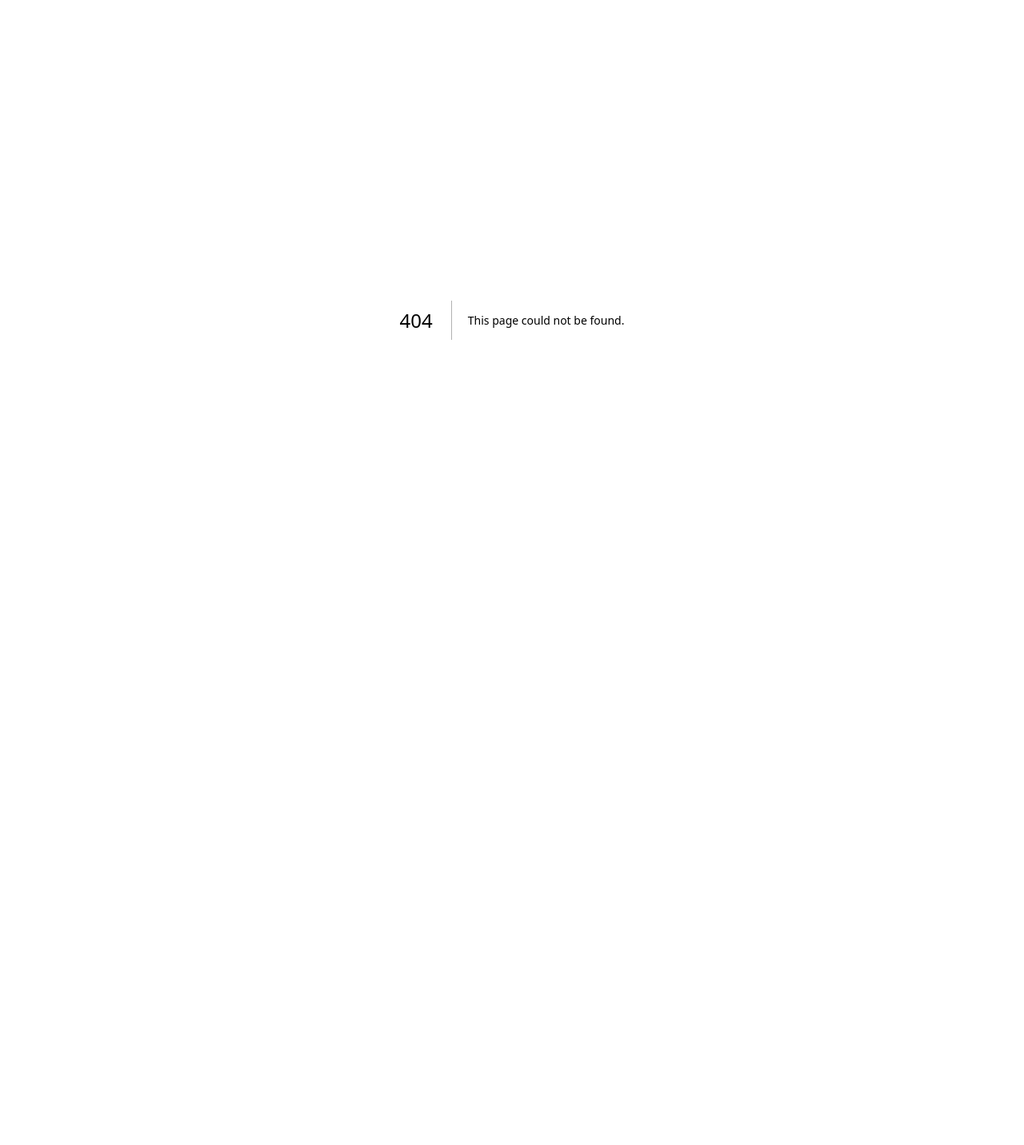
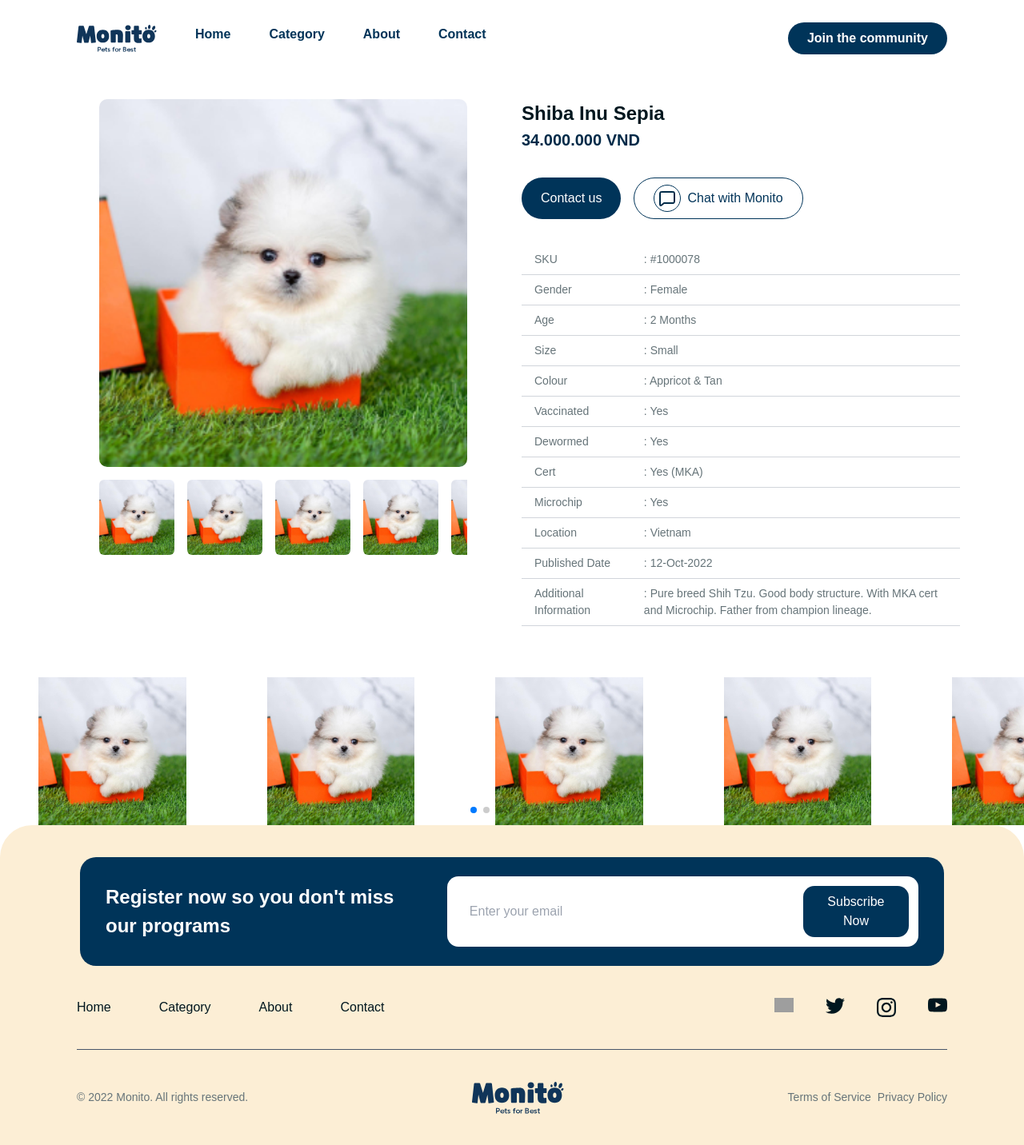
Before and after one commit to Glory-mmachi/Monito-hub, a Next.js app: page /category/1 in a window 1280 px wide. Before the commit this address had no page. Shown: the whole page at 80% size. Before the commit the page ends 800 px from the top, so only its background shows below. Built offline with nearby package versions, Linux system fonts and the light colour scheme; grey boxes are pictures that could not be loaded.

Commit message:
Added categories page

```diff
--- a/package.json
+++ b/package.json
@@ -11,7 +11,8 @@
   "dependencies": {
     "next": "^15.0.2",
     "react": "^18.3.1",
-    "react-dom": "^18.3.1"
+    "react-dom": "^18.3.1",
+    "swiper": "^11.1.14"
   },
   "devDependencies": {
     "@types/node": "^20",
--- /dev/null
+++ b/src/app/category/[CategoryDetails]/page.jsx
@@ -0,0 +1,142 @@
+"use client";
+import React from "react";
+import Image from "next/image";
+import Navbar from "../../components/Navbar";
+import Footer from "../../components/Footer";
+
+import { Pagination, Navigation } from "swiper/modules";
+import { Swiper, SwiperSlide } from "swiper/react";
+import "swiper/css"; // core Swiper styles
+import "swiper/css/navigation"; // styles for specific modules
+import "swiper/css/pagination";
+
+export default function page({ params }) {
+  return (
+    <section>
+      <Navbar />
+      <section className="align-middle">
+        <main className="flex flex-col md:flex-row mt-7 gap-6 px-4 md:px-10 lg:px-20">
+          <div className="w-full md:w-1/2 flex flex-col items-center">
+            <div className="w-full max-w-[460px] overflow-hidden flex flex-col gap-4 items-center">
+              <Image
+                className="rounded-[10px] w-full"
+                src="/pomeranian_white_White.jpg"
+                alt="dog"
+                width={460}
+                height={400}
+              />
+              <div className="flex gap-4 overflow-x-auto">
+                {Array(5)
+                  .fill()
+                  .map((_, index) => (
+                    <Image
+                      key={index}
+                      className="rounded-[6px] w-[94px] h-[94px] flex-shrink-0"
+                      src="/pomeranian_white_White.jpg"
+                      alt={`dog ${index}`}
+                      width={94}
+                      height={94}
+                    />
+                  ))}
+              </div>
+            </div>
+          </div>
+          <div className="w-full md:w-1/2">
+            <h1 className="text-[20px] md:text-[24px] font-[700] text-[#00171F]">
+              Shiba Inu Sepia
+            </h1>
+            <p className="text-[18px] md:text-[20px] font-[700] text-[#002A48]">
+              34.000.000 VND
+            </p>
+
+            {/* buttons */}
+            <div className="flex gap-4 mt-6 md:mt-8">
+              <button className="bg-[#003459] text-[14px] lg:text-[16px] font-[500] text-white px-4 lg:px-6 py-2 rounded-full transition-all duration-300 hover:bg-[#316377] hover:shadow-lg active:scale-95">
+                Contact us
+              </button>
+              <button className="flex items-center text-[#003459] text-[14px] lg:text-[16px] font-[500] border border-[#003459] px-4 lg:px-6 py-2 rounded-full transition-transform duration-200 hover:scale-105">
+                <span className="border border-[#003459] rounded-full mr-2 p-1">
+                  <Image
+                    src="/Chat_Dots.svg"
+                    alt="chat"
+                    width={24}
+                    height={24}
+                  />
+                </span>
+                Chat with Monito
+              </button>
+            </div>
+
+            {/* Responsive Table */}
+            <div className="mt-8 overflow-x-auto">
+              <table className="min-w-full">
+                <tbody className="text-[14px] font-[500] text-[#667479]">
+                  {[
+                    { label: "SKU", value: "#1000078" },
+                    { label: "Gender", value: "Female" },
+                    { label: "Age", value: "2 Months" },
+                    { label: "Size", value: "Small" },
+                    { label: "Colour", value: "Appricot & Tan" },
+                    { label: "Vaccinated", value: "Yes" },
+                    { label: "Dewormed", value: "Yes" },
+                    { label: "Cert", value: "Yes (MKA)" },
+                    { label: "Microchip", value: "Yes" },
+                    { label: "Location", value: "Vietnam" },
+                    { label: "Published Date", value: "12-Oct-2022" },
+                    {
+                      label: "Additional Information",
+                      value: `Pure breed Shih Tzu. Good body structure.
+                              With MKA cert and Microchip. Father from champion lineage.`,
+                    },
+                  ].map((row, index) => (
+                    <tr key={index} className="border-b border-gray-300">
+                      <td className="px-4 py-2">{row.label}</td>
+                      <td className="px-4 py-2">: {row.value}</td>
+                    </tr>
+                  ))}
+                </tbody>
+              </table>
+            </div>
+          </div>
+        </main>
+      </section>
+
+      <Swiper
+        modules={[Pagination, Navigation]}
+        spaceBetween={5} // Reduced gap between slides
+        slidesPerView={2.5} // 1 slide per view on mobile by default
+        pagination={{ clickable: true }}
+        navigation={false}
+        breakpoints={{
+          640: {
+            slidesPerView: 2.5, // 2 slides per view on small screens
+            spaceBetween: 5, // Reduced gap
+          },
+          768: {
+            slidesPerView: 3.5, // 3 slides per view on medium screens
+            spaceBetween: 5, // Reduced gap
+          },
+          1024: {
+            slidesPerView: 4.5, // 4 slides per view on large screens
+            spaceBetween: 5, // Reduced gap
+          },
+        }}
+        className="mySwiper"
+      >
+        {[1, 2, 3, 4, 5, 6, 7, 8, 9, 10].map((item, index) => (
+          <SwiperSlide key={index}>
+            <Image
+              src="/pomeranian_white_White.jpg"
+              alt={`Customer ${index}`}
+              width={328}
+              height={853}
+              className="rounded-lg w-full h-auto mt-16 px-4 sm:px-6 md:px-8 lg:px-10 xl:px-12" // Padding remains the same
+            />
+          </SwiperSlide>
+        ))}
+      </Swiper>
+
+      <Footer />
+    </section>
+  );
+}
--- /dev/null
+++ b/src/app/category/page.jsx
@@ -0,0 +1,13 @@
+import Navbar from "../components/Navbar";
+import Categories from "../components/Categories";
+import Footer from "../components/Footer";
+
+export default function page() {
+  return (
+    <section>
+      <Navbar />
+      <Categories />
+      <Footer />
+    </section>
+  );
+}
--- a/src/app/components/Categories.jsx
+++ b/src/app/components/Categories.jsx
@@ -1,5 +1,6 @@
 import React from "react";
 import Image from "next/image";
+import Link from "next/link";
 
 export default function Categories() {
   const petsArray = [
@@ -80,7 +81,7 @@ export default function Categories() {
               Take a look at some of our pets
             </h2>
           </div>
-          <div>
+          <Link href="/category">
             <button className="hidden md:flex md:justify-center md:items-center text-[#003459] text-[14px] font-[500] border border-[#003459] px-4 lg:px-6 py-2 rounded-[57px] transition-transform duration-200 hover:scale-105">
               View more
               <span className="ml-2">
@@ -92,7 +93,7 @@ export default function Categories() {
                 />
               </span>
             </button>
-          </div>
+          </Link>
         </section>
         {/* Category section */}
         <section className="flex justify-center">
@@ -102,7 +103,7 @@ export default function Categories() {
                 key={pet.id}
                 className="w-[250px] h-[375px] shadow-md flex flex-col p-2 rounded-[12px] gap-2 mx-auto hover:scale-105 transition-transform duration-500"
               >
-
+             <Link href={`/category/${pet.id}`}>
                 <div className="w-[240px] h-[250px] overflow-hidden rounded-[10px]">
                   <div className="w-full h-full overflow-hidden rounded-[10px] transition-transform duration-500 hover:scale-105">
                     <Image
@@ -114,7 +115,7 @@ export default function Categories() {
                     />
                   </div>
                 </div>
-
+                </Link>
                 {/* Pet name and details */}
                 <h1 className="text-[16px] font-[700]">{pet.name}</h1>
                 <div className="flex items-center gap-1">
--- a/src/app/components/Footer.jsx
+++ b/src/app/components/Footer.jsx
@@ -28,18 +28,21 @@ export default function ProductHero() {
         {/* Input section */}
         <div>
   <section>
-            <div className="max-w-[1080px] mx-auto h-auto md:h-auto flex flex-col md:flex-row justify-between items-center rounded-[20px] bg-[#003459] px-6 md:px-8 py-6 gap-6 md:gap-0">
-              <p className="text-[20px] md:text-[24px] font-[700] text-white mb-4 md:mb-0 text-center md:text-left">
+    <div className="max-w-[1080px] mx-auto h-auto flex  custom:flex-col justify-between items-center rounded-[20px] bg-[#003459] px-4 md:px-8 py-6 gap-6 md:gap-8">
+      {/* Main Text */}
+      <p className="text-[18px] sm:text-[20px] md:text-[24px] font-[700] text-white text-center md:text-left">
         Register now so you don&apos;t miss our programs
       </p>
 
+      {/* Form */}
       <form
         onSubmit={handleSubmit}
-                className="flex flex-col md:flex-row justify-start items-center bg-white rounded-[14px] p-2 md:p-3 gap-[12px] w-full md:w-auto"
+        className="flex flex-col md:flex-row items-center bg-white rounded-[14px] p-2 md:p-3 gap-[12px] w-full md:w-auto"
       >
+        {/* Email Input */}
         <input
           aria-label="Email input"
-                  className={`w-full md:w-[350px] lg:w-[450px] h-[48px] px-4 outline outline-gray-400 rounded-[8px] text-center md:text-left transition focus:outline-[#003459] ${
+          className={`w-full md:w-[350px] lg:w-[450px] h-[48px] px-4 outline-none rounded-[8px] text-center md:text-left transition focus:outline-[#003459] ${
             submitted && "animate-pulse"
           }`}
           type="email"
@@ -47,8 +50,10 @@ export default function ProductHero() {
           value={email}
           onChange={(e) => setEmail(e.target.value)}
         />
+
+        {/* Submit Button */}
         <button
-                  className={`bg-[#003459] text-[16px] text-white px-4 py-2 rounded-[14px] w-full md:w-auto hover:bg-[#005b99] transition duration-300 ${
+          className={`bg-[#003459] text-[14px] md:text-[16px] text-white px-4 py-2 rounded-[14px] w-full md:w-auto hover:bg-[#005b99] transition duration-300 ${
             submitted && "animate-bounce"
           }`}
           aria-label="Subscribe Now"
@@ -57,6 +62,7 @@ export default function ProductHero() {
         </button>
       </form>
 
+      {/* Error Message */}
       {errorMessage && (
         <p className="text-red-500 mt-2 text-center md:text-left animate-pulse">
           {errorMessage}
@@ -65,6 +71,7 @@ export default function ProductHero() {
     </div>
   </section>
 </div>
+
 
         {/* Links section */}
         <div className="flex flex-col md:flex-row justify-between items-center gap-8 md:gap-0">
--- a/src/app/components/Header.jsx
+++ b/src/app/components/Header.jsx
@@ -7,7 +7,13 @@ export default function Header() {
     <section className="bg-[#FCEED5] h-screen relative rounded-b-[40px]">
       <div>
         <Navbar />
-
+        <Image
+        className="absolute top-0 z-10"
+        src="/header_Shape.png"
+        alt="bg"
+        width={400}
+        height={300}
+      />
         {/* Hero section */}
         <main className="md:px-24 px-4 pt-14 text-[#002A48] flex flex-col md:flex-row justify-between">
           {/* Left hero section */}
--- a/src/app/components/Navbar.jsx
+++ b/src/app/components/Navbar.jsx
@@ -12,13 +12,7 @@ export default function Navbar() {
 
   return (
     <div className="relative">
-      <Image
-        className="absolute top-0 z-10"
-        src="/header_Shape.png"
-        alt="bg"
-        width={400}
-        height={300}
-      />
+
       <div className="z-20 md:px-24 px-2 py-7 relative">
         {/* Mobile view */}
         <div>
@@ -56,25 +50,37 @@ export default function Navbar() {
 
                 <ul className="hidden md:flex custom:gap-7 md:gap-12 font-[700] text-[16px] text-[#003459]">
                   <li className="group relative">
-                    <Link href="/" className="hover:text-[#316377] transition-colors duration-200">
+                    <Link
+                      href="/"
+                      className="hover:text-[#316377] transition-colors duration-200"
+                    >
                       Home
                     </Link>
                     <span className="absolute left-0 bottom-[-3px] h-[2px] w-0 bg-[#003459] transition-all duration-300 group-hover:w-full"></span>
                   </li>
                   <li className="group relative">
-                    <Link href="/" className="hover:text-[#316377] transition-colors duration-200">
+                    <Link
+                      href="/category"
+                      className="hover:text-[#316377] transition-colors duration-200"
+                    >
                       Category
                     </Link>
                     <span className="absolute left-0 bottom-[-3px] h-[2px] w-0 bg-[#003459] transition-all duration-300 group-hover:w-full"></span>
                   </li>
                   <li className="group relative">
-                    <Link href="/" className="hover:text-[#316377] transition-colors duration-200">
+                    <Link
+                      href="/"
+                      className="hover:text-[#316377] transition-colors duration-200"
+                    >
                       About
                     </Link>
                     <span className="absolute left-0 bottom-[-3px] h-[2px] w-0 bg-[#003459] transition-all duration-300 group-hover:w-full"></span>
                   </li>
                   <li className="group relative">
-                    <Link href="/" className="hover:text-[#316377] transition-colors duration-200">
+                    <Link
+                      href="/"
+                      className="hover:text-[#316377] transition-colors duration-200"
+                    >
                       Contact
                     </Link>
                     <span className="absolute left-0 bottom-[-3px] h-[2px] w-0 bg-[#003459] transition-all duration-300 group-hover:w-full"></span>
```
Also changed, not shown: public/Chat_Dots.svg (added), 1 other file (tests, documents, lock files or other folders). Lines whose indentation alone changed are shown as unchanged.
